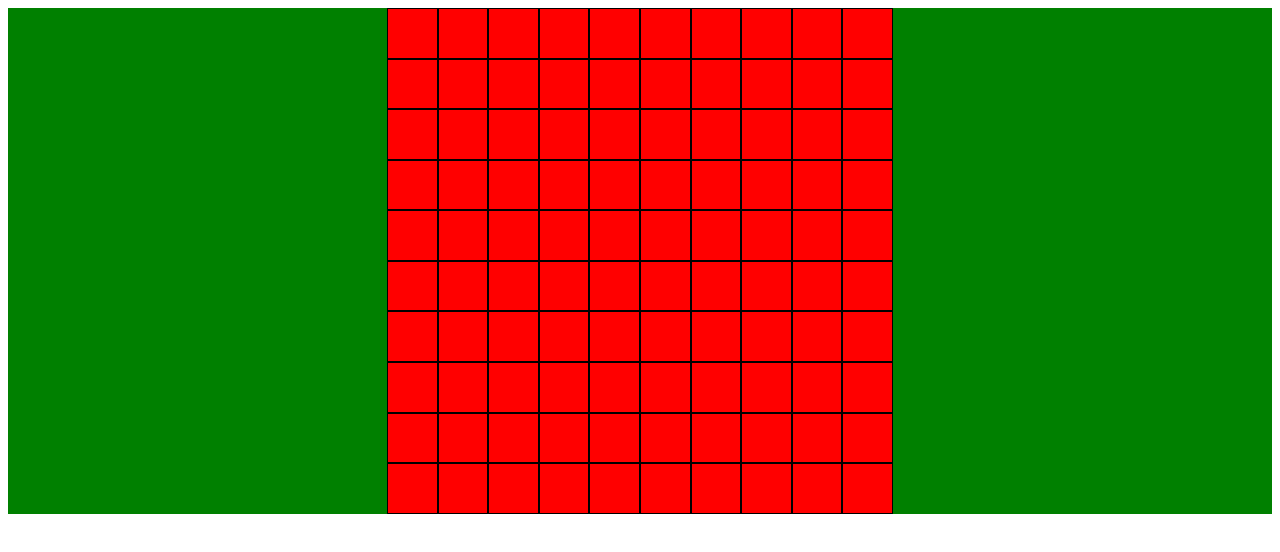
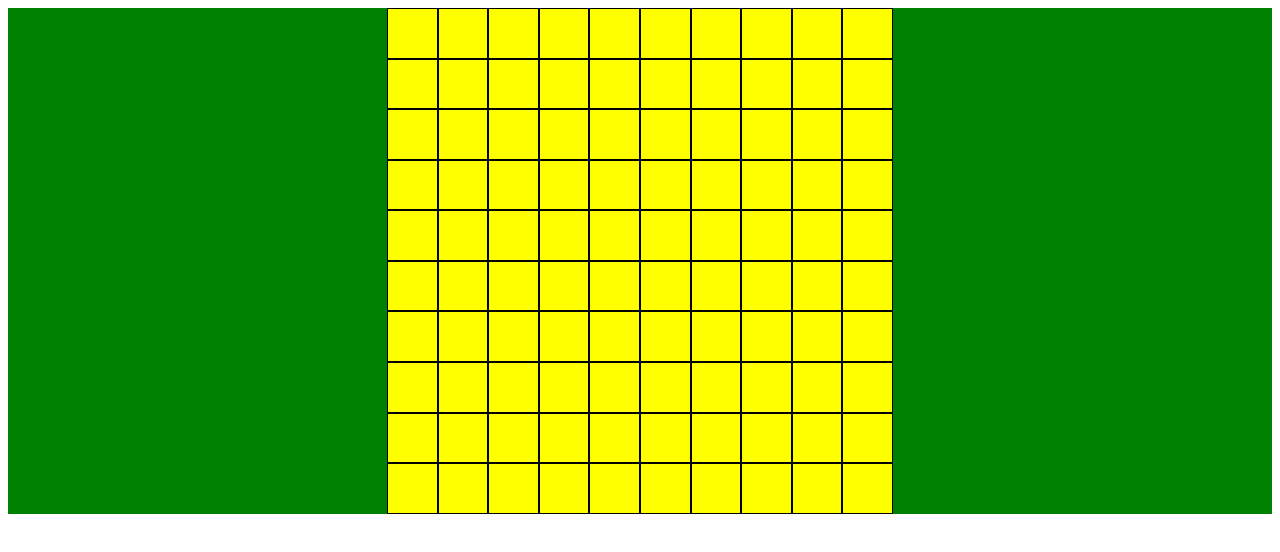
Before and after one commit to maurolps/odin-etch-a-sketch, a plain HTML site: page index.html in a window 1280 px wide. Drawn offline with Linux system fonts and the light colour scheme.

Commit message:
Main Grid created

```diff
--- a/script.js
+++ b/script.js
@@ -1,16 +1,27 @@
-const Container = document.querySelector('#container');
+const mainContainer = document.querySelector('#container');
 const gridContainer = document.querySelector('#grid-container');
+
+function tint(para) {
+  para.target.style.backgroundColor = "pink";
+}
 
 function gridCreate(gridSize, color) {
   for (let i = 0; i < gridSize; i++) {
     const grid = document.createElement('div');
+    grid.className = "grid";
+    grid.id = "grid" + i;
+    grid.style.backgroundColor = "yellow";
     gridContainer.append(grid);
-    grid.style.background = color;
   }
-  for (let i = 1; i < gridSize; i++) {
-  const cloneContainer = gridContainer.cloneNode(true);
-  Container.append(cloneContainer);
+  for (let j = 1; j < gridSize; j++) {
+    const cloneContainer = gridContainer.cloneNode(true);
+    mainContainer.append(cloneContainer);
   }
+  const hoverElement = document.querySelectorAll(".grid");
+  hoverElement.forEach((grids) => {
+    grids.addEventListener('mouseover', tint);
+    });
+
 }
 
 gridCreate(10, 'red');
--- a/style.css
+++ b/style.css
@@ -4,9 +4,6 @@
   flex-direction: column;
   align-items: center;
   background-color: green;
-
-
-
 }
 
 #grid-container{
@@ -23,8 +20,5 @@
   aspect-ratio: 1;
   width: 50px;
   margin: 0;
+  background-color: brown;
 }
-
-div:hover {
-  background-color: black;
-}
```
